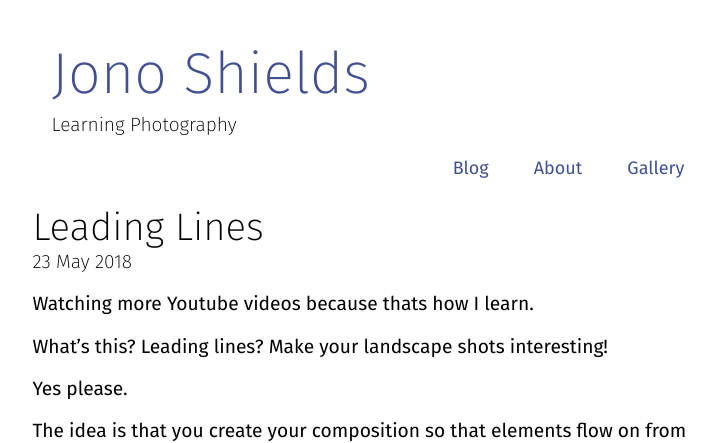
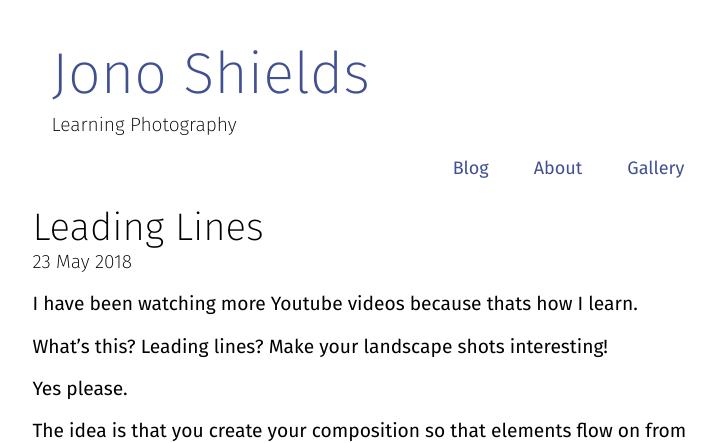
Before and after one commit to foopod/blog-3.0, a Jekyll site: the page built from _posts/2018-05-23-leading-lines.md, in a window 1280 px wide. Shown: the top 443 px of the page, without its empty margins (262-978 px from the left). Built offline with Jekyll 4.4.1, drawn with Linux system fonts in a browser that asks for light colours; some of the changed text lies outside the part shown.

Commit message:
Fix up grammar and spelling

```diff
--- a/_posts/2018-05-23-leading-lines.md
+++ b/_posts/2018-05-23-leading-lines.md
@@ -7,7 +7,7 @@ tags: []
 description: What is a leading lines? Why does it make your photos more interesting?
 ---
 
-Watching more Youtube videos because thats how I learn.
+I have been watching more Youtube videos because thats how I learn.
 
 What's this? Leading lines? Make your landscape shots interesting!
 
```
Also changed, not shown: other parts of _posts/2018-05-23-leading-lines.md (+1 -1 lines), _posts/2018-05-08-light-leak.md (+2 -2 lines), _posts/2018-05-14-negatives.md (+1 -1 lines), _posts/2018-05-16-black-and-white.md (+3 -3 lines).
